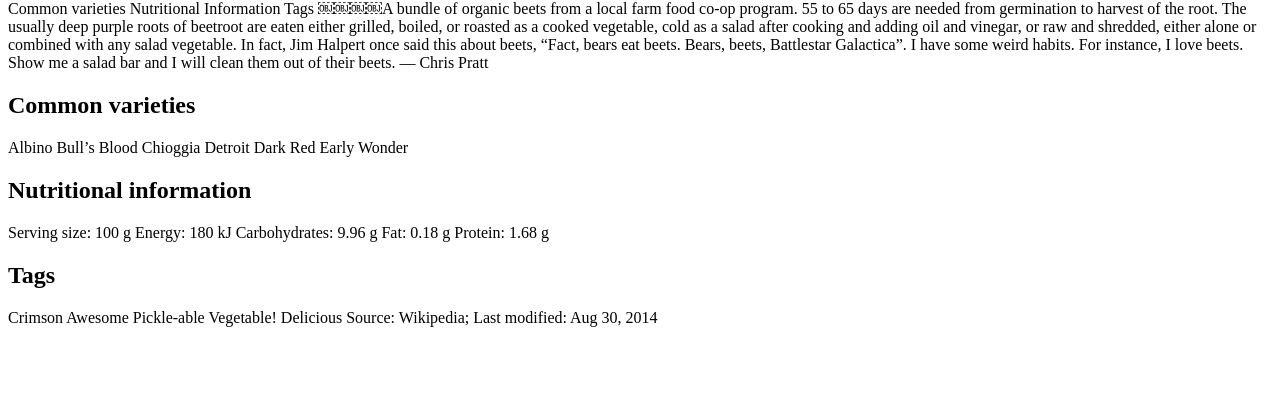
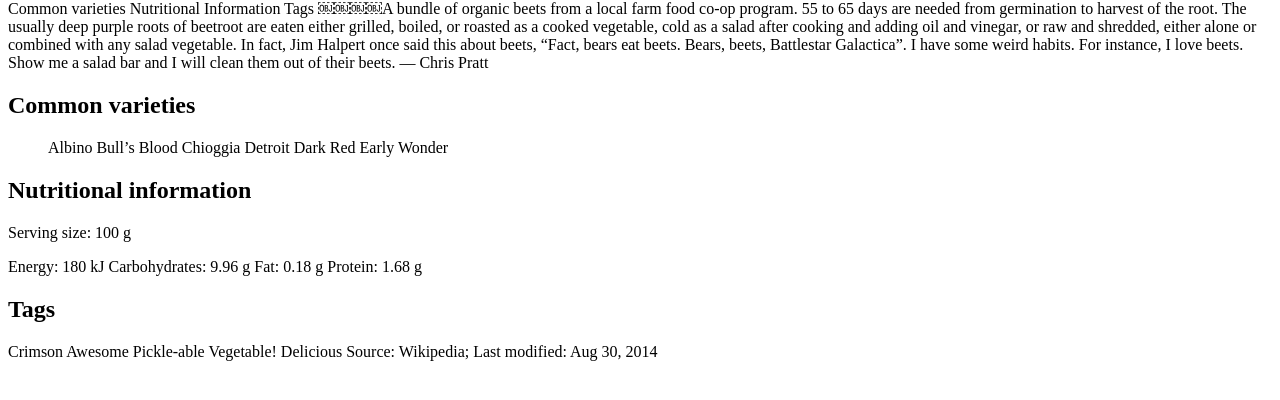
Before and after one commit to rachel-glennie/intro-to-html, a plain HTML site: page index.html in a window 1280 px wide. Shown: the part 66-466 px from the top of the page. Drawn offline with Linux system fonts and the light colour scheme.

Commit message:
Creating lists

```diff
--- a/index.html
+++ b/index.html
@@ -9,18 +9,18 @@ I have some weird habits. For instance, I love beets. Show me a salad bar and I
 — Chris Pratt
 
 <h2>Common varieties</h2>
-Albino
+<ol>Albino
 Bull’s Blood
 Chioggia
 Detroit Dark Red
-Early Wonder
+Early Wonder</ol>
 
 <h2>Nutritional information</h2>
-Serving size: 100 g
-Energy: 180 kJ
+<dl>Serving size: 100 g</dl>
+<dl>Energy: 180 kJ
 Carbohydrates: 9.96 g
 Fat: 0.18 g
-Protein: 1.68 g
+Protein: 1.68 g</dl>
 
 <h2>Tags</h2>
 Crimson
```
